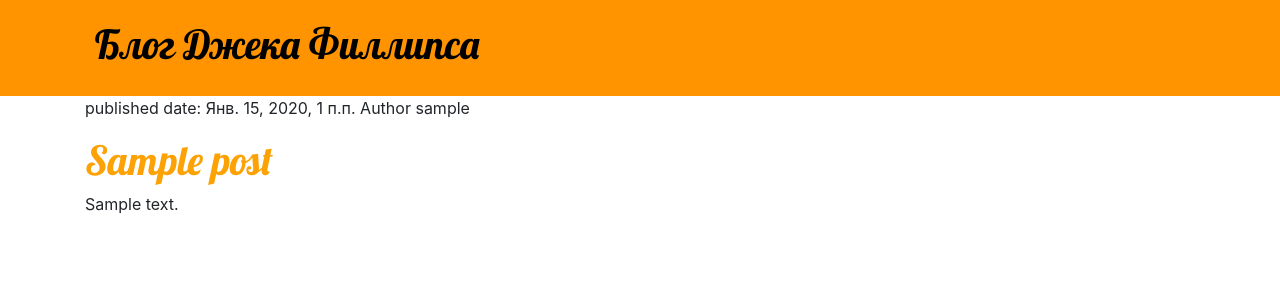
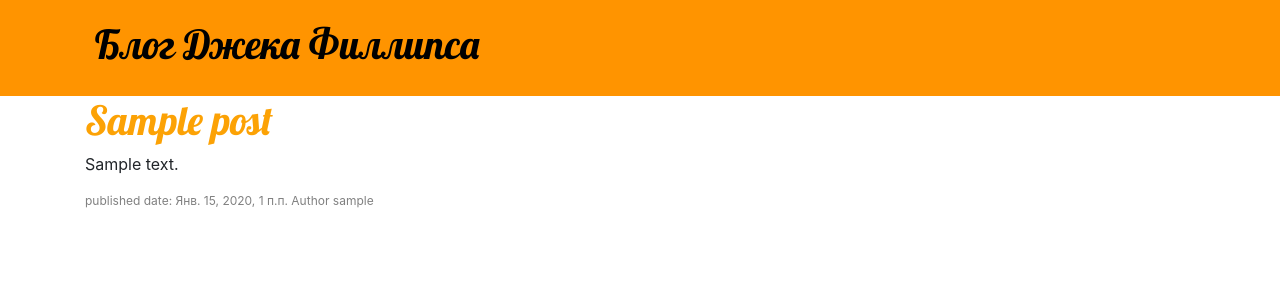
Before and after one commit to JackPhillipsspb/firstproject, a Django app: page / in a window 1280 px wide. Shown: the top 300 px of the page. Run offline with Django 3.2, Linux system fonts and the light colour scheme; tables that the repository leaves empty hold one stand-in row (values such as "Sample post"); some libraries are stand-ins or nearby versions.

Commit message:
Modify some style

```diff
--- a/myBlog/templates/myBlog/base.html
+++ b/myBlog/templates/myBlog/base.html
@@ -30,7 +30,6 @@
     <div class="content container">
         <div class="row">
             <div class="col-md-8">
-                {{ user.username }}
                 {% block content %}
                 {% endblock %}
             </div>
--- a/myBlog/templates/myBlog/post_list.html
+++ b/myBlog/templates/myBlog/post_list.html
@@ -2,13 +2,14 @@
 
 {% block content %}
 {% for post in posts %}
-	<p>published date: {{ post.published_date }} Author {{ post.author }}</p>
+
 	<h1><a href="{% url 'post_detail' pk=post.pk %}">{{ post.title }}</a></h1>
 	{% if user.is_authenticated and post.author  ==  user %}
 		<a href="{% url 'post_edit' pk=post.pk %}">Edit</a>
 	{% endif %}
 	{% autoescape off %}
 		<p>{{ post.description }}</p>
-		{% endautoescape %}
+	{% endautoescape %}
+	<p style="font-size: 12px; color: grey;">published date: {{ post.published_date }} Author {{ post.author }}</p>
 {% endfor %}
 {% endblock %}
--- a/mysite/settings.py
+++ b/mysite/settings.py
@@ -133,6 +133,7 @@ CKEDITOR_CONFIGS = {
     'toolbar': 'None'
     },
 }
+CKEDITOR_IMAGE_BACKEND = 'pillow'
 
 # Настройки почтового сервера
 EMAIL_HOST = 'smtp.spaceweb.ru'
```
Also changed, not shown: media/uploads/2020/03/19/631b7e13-543e-4bde-9add-f3007181d5c1.jpg (added), 1 other file.
